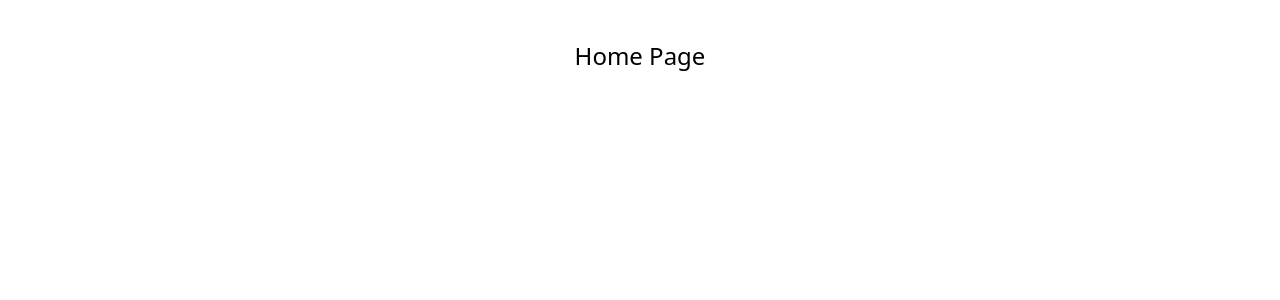
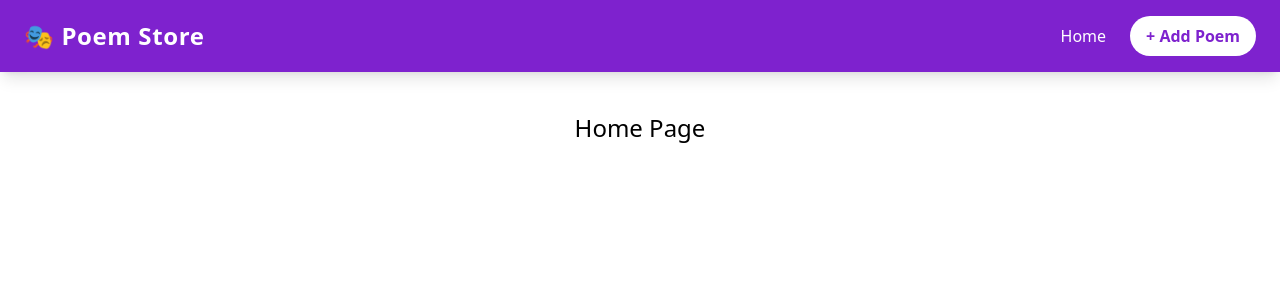
Before and after one commit to Mr-StrangerCoder/poem-frontend, a React (Vite) app: page / in a window 1280 px wide. Shown: the top 300 px of the page. Built offline with nearby package versions, Linux system fonts and the light colour scheme.

Commit message:
create navbar

```diff
--- a/src/App.jsx
+++ b/src/App.jsx
@@ -3,10 +3,13 @@ import Home from './pages/Home';
 import CreatePoem from './pages/CreatePoem';
 import EditPoem from './pages/EditPoem';
 import PoemDetail from './pages/PoemDetails';
+import Navbar  from './components/Navbar';
+
 
 function App() {
   return (
     <BrowserRouter>
+    <Navbar/>
       <Routes>
         <Route path="/" element={<Home />} />
         <Route path="/create-poem" element={<CreatePoem />} />
--- /dev/null
+++ b/src/components/Navbar.jsx
@@ -0,0 +1,30 @@
+import { Link } from 'react-router-dom';
+
+const Navbar = () => {
+  return (
+    <nav className="bg-purple-700 text-white px-6 py-4 flex items-center justify-between shadow-lg">
+
+      {/* Logo */}
+      <Link to="/" className="text-2xl font-bold tracking-wide">
+        🎭 Poem Store
+      </Link>
+
+      {/* Nav Links */}
+      <div className="flex items-center gap-6">
+        <Link
+          to="/"
+          className="hover:text-purple-200 transition duration-200 font-medium">
+          Home
+        </Link>
+        <Link
+          to="/create-poem"
+          className="bg-white text-purple-700 px-4 py-2 rounded-full font-semibold hover:bg-purple-100 transition duration-200">
+          + Add Poem
+        </Link>
+      </div>
+
+    </nav>
+  );
+}
+
+export default Navbar;
```
